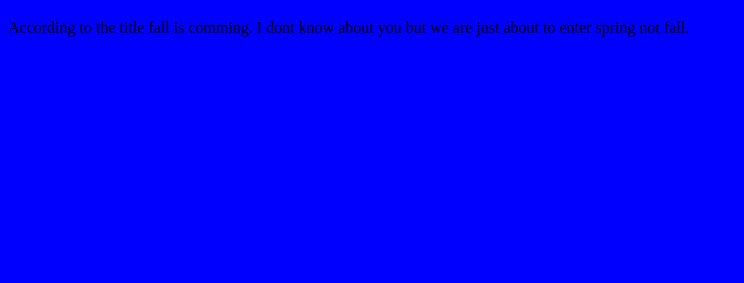
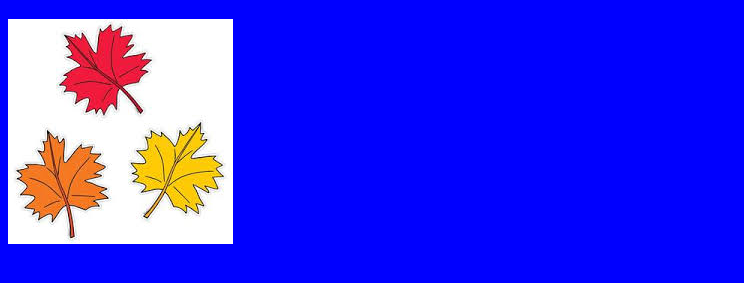
Before and after one commit to ClassicHat/Fall, a plain HTML site: page index.html in a window 1280 px wide. Shown: the part 61-344 px from the top of the page, without its empty margins (0-744 px from the left). Drawn offline with Linux system fonts and the light colour scheme.

Commit message:
replaced paragraph with an image

```diff
--- a/index.html
+++ b/index.html
@@ -8,6 +8,6 @@
 
 	<body>
 		<h1>Fall is Falling Near</h1>
-		<p>According to the title fall is comming. I dont know about you but we are just about to enter spring not fall.</p>
+		<img src="leaves.jpg" alt="Fall Leaves">
 	</body>
 </html>
```
Also changed, not shown: leaves.jpg (added).
